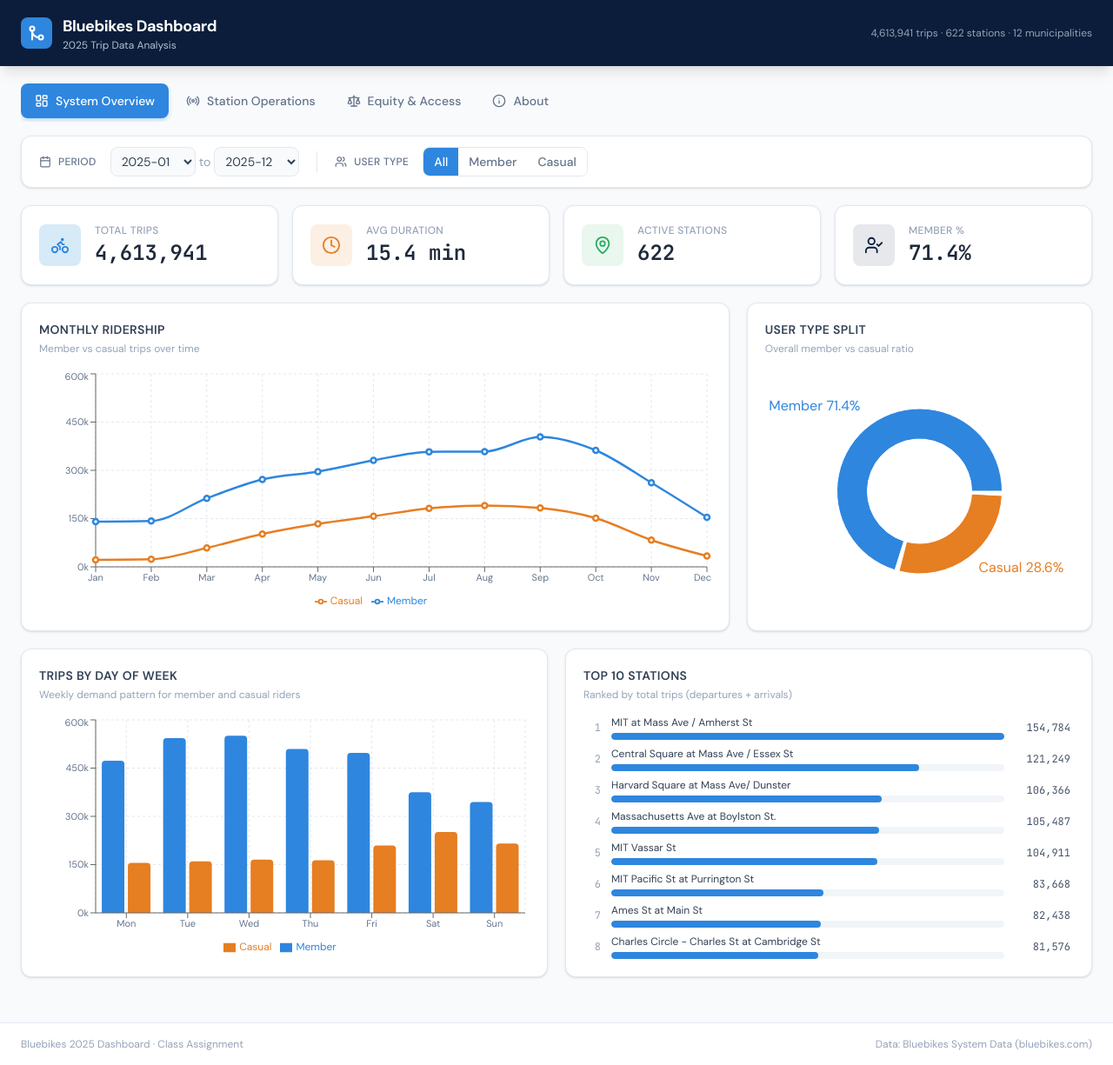
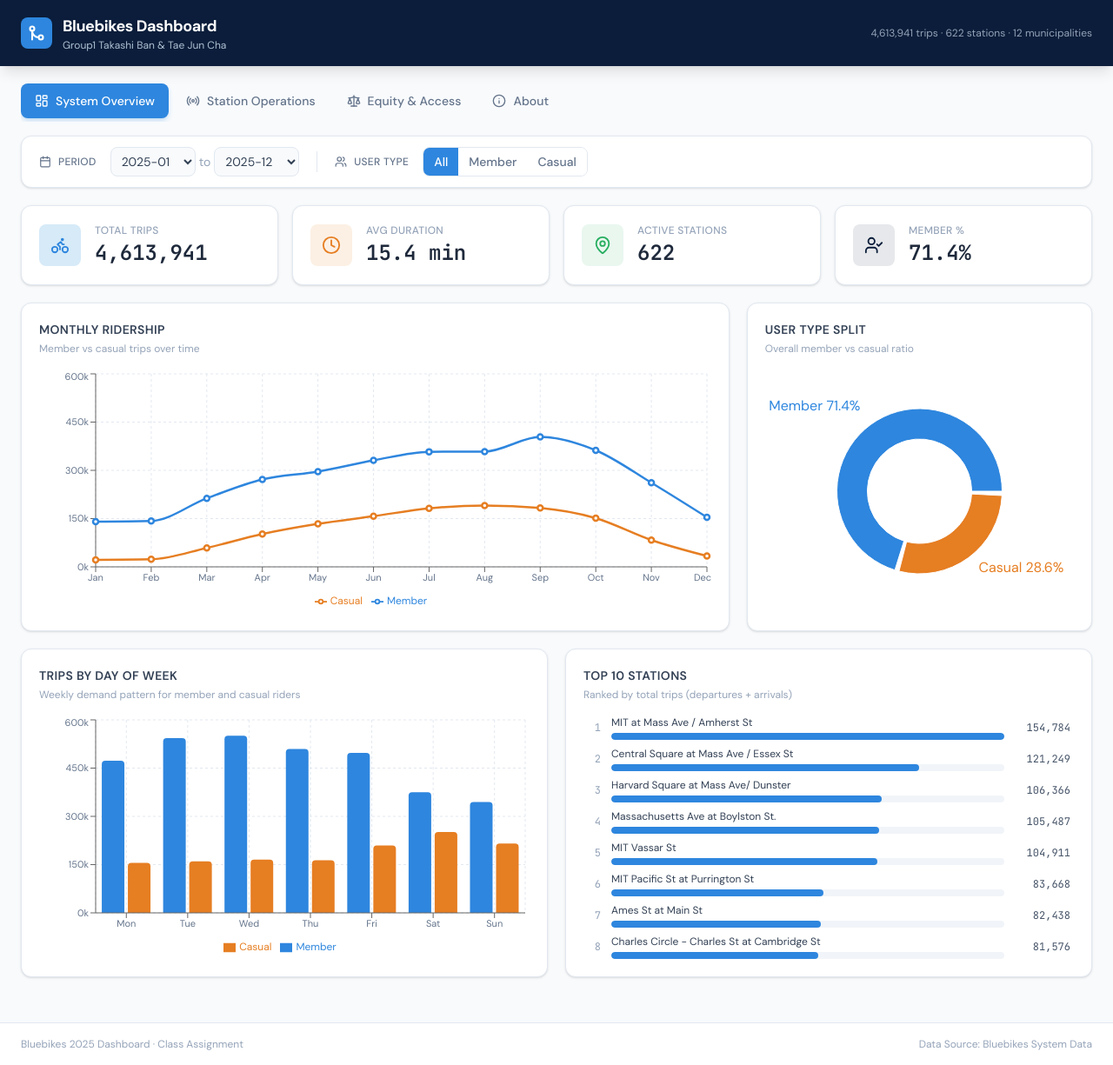
Before and after one commit to takashivan/bluebike_dashboard, a React (Vite) app: page / in a window 1280 px wide. Shown: the whole page at 87% size. Built offline with nearby package versions, Linux system fonts and the light colour scheme.

Commit message:
Add group name to header and data source link to footer
Co-Authored-By: Claude Opus 4.6 <noreply@anthropic.com>

```diff
--- a/src/App.jsx
+++ b/src/App.jsx
@@ -70,7 +70,7 @@ export default function App() {
             </div>
             <div>
               <h1 className="text-lg font-bold tracking-tight">Bluebikes Dashboard</h1>
-              <p className="text-xs text-blue-pale opacity-80">2025 Trip Data Analysis</p>
+              <p className="text-xs text-blue-pale opacity-80">Group1 Takashi Ban &amp; Tae Jun Cha</p>
             </div>
           </div>
           <p className="text-xs text-gray-400 hidden sm:block">
@@ -122,7 +122,7 @@ export default function App() {
       <footer className="border-t border-gray-200 bg-white mt-8 py-4 px-6">
         <div className="max-w-[1400px] mx-auto flex flex-col sm:flex-row items-center justify-between text-xs text-gray-400">
           <p>Bluebikes 2025 Dashboard &middot; Class Assignment</p>
-          <p>Data: Bluebikes System Data (bluebikes.com)</p>
+          <a href="https://bluebikes.com/system-data" target="_blank" rel="noopener noreferrer" className="hover:text-gray-600 transition-colors">Data Source: Bluebikes System Data</a>
         </div>
       </footer>
     </div>
```
